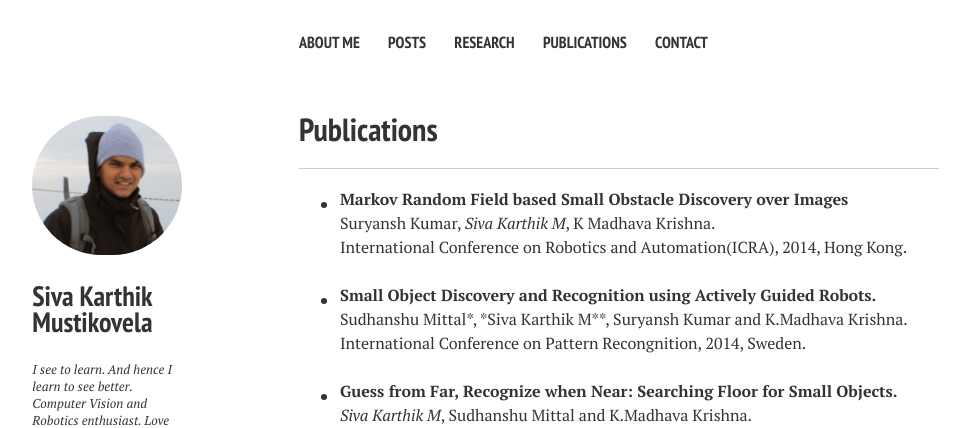
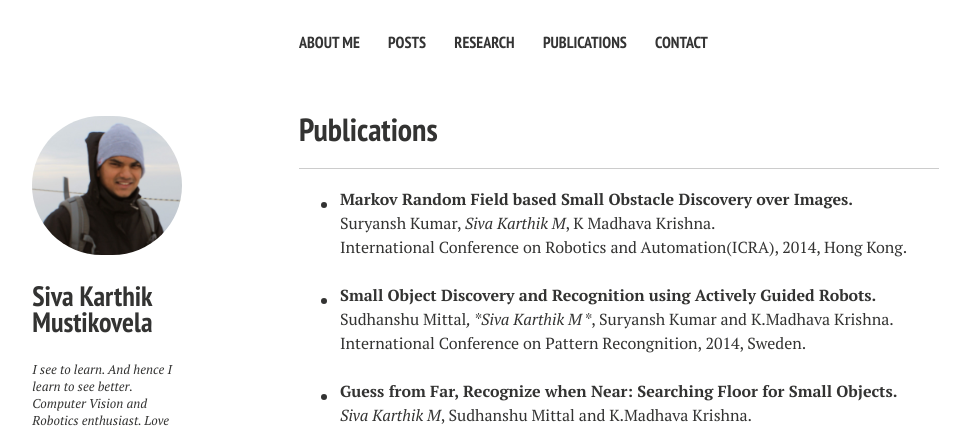
Before and after one commit to sivakm/sivakm.github.io, a Jekyll site: the page built from Publications/index.md, in a window 1280 px wide. Shown: the top 428 px of the page, without its empty margins (21-991 px from the left). Built offline with Jekyll 4.4.1, drawn with Linux system fonts in a browser that asks for light colours; nearby versions of some CDN libraries.

Commit message:
17feb915

```diff
--- a/Publications/index.md
+++ b/Publications/index.md
@@ -6,13 +6,13 @@ excerpt: "A List of Publications"
 
 
 
-*| **Markov Random Field based Small Obstacle Discovery over Images**   |
+*| **Markov Random Field based Small Obstacle Discovery over Images.**   |
  | Suryansh Kumar, *Siva Karthik M*, K Madhava Krishna.   |
  | International Conference on Robotics and Automation(ICRA), 2014, Hong Kong.|
 
 
 *| **Small Object Discovery and Recognition using Actively Guided Robots.**   |
- |  Sudhanshu Mittal*, *Siva Karthik M**, Suryansh Kumar and K.Madhava Krishna.   |
+ |  Sudhanshu Mittal*, *Siva Karthik M* *, Suryansh Kumar and K.Madhava Krishna.   |
  | International Conference on Pattern Recongnition, 2014, Sweden.|
 
 
```
